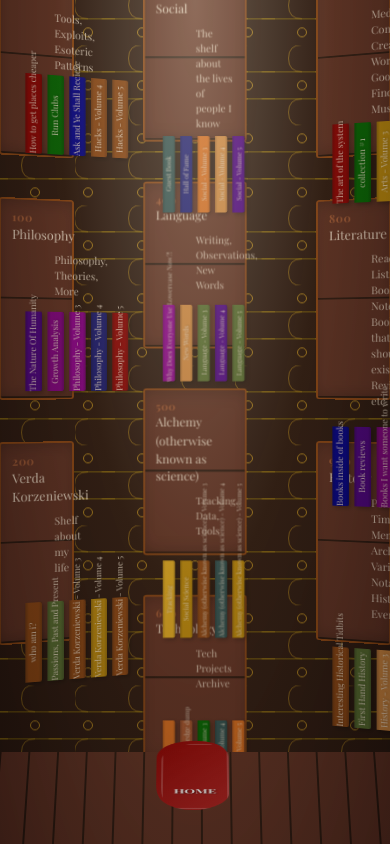
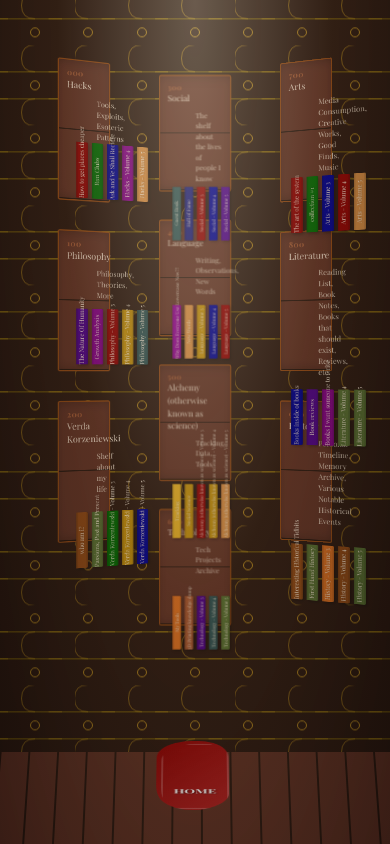
Before and after one commit to verdakode/library2.0, a Next.js app: page /library-room in a window 390 px wide. Built offline with nearby package versions, Linux system fonts and the light colour scheme; a web font is replaced by a local one.

Commit message:
zoom out on mobile

```diff
--- a/src/app/library-room/page.tsx
+++ b/src/app/library-room/page.tsx
@@ -1,6 +1,6 @@
 "use client";
 
-import React, { useState, useEffect } from "react";
+import React, { useState, useEffect, useRef } from "react";
 import { useRouter } from "next/navigation";
 import { SHELF_BOOKS, getRandomBookColor } from '@/data/books';
 
@@ -240,8 +240,14 @@ export default function LibraryRoom() {
   const [isMobile, setIsMobile] = React.useState(false);
   const [roomRotation, setRoomRotation] = useState({ x: 0, y: 0 });
   const [isGyroAvailable, setIsGyroAvailable] = useState(false);
+  const [zoom, setZoom] = useState(1);
+  const [initialTouchDistance, setInitialTouchDistance] = useState(0);
+  const roomRef = useRef<HTMLDivElement>(null);
 
   useEffect(() => {
+    // Set initial zoom for mobile
+    setZoom(isMobile ? 0.7 : 1);
+
     // Check if device orientation is available
     if (typeof window !== 'undefined' && window.DeviceOrientationEvent) {
       // Request permission for iOS devices
@@ -264,6 +270,7 @@ export default function LibraryRoom() {
     setIsMobile(window.innerWidth <= 768);
     const handleResize = () => {
       setIsMobile(window.innerWidth <= 768);
+      setZoom(window.innerWidth <= 768 ? 0.7 : 1);
     };
 
     window.addEventListener('resize', handleResize);
@@ -287,8 +294,55 @@ export default function LibraryRoom() {
     });
   };
 
+  // Handle touch events for pinch zoom
+  const handleTouchStart = (e: React.TouchEvent) => {
+    if (e.touches.length === 2) {
+      const distance = Math.hypot(
+        e.touches[0].clientX - e.touches[1].clientX,
+        e.touches[0].clientY - e.touches[1].clientY
+      );
+      setInitialTouchDistance(distance);
+    }
+  };
+
+  const handleTouchMove = (e: React.TouchEvent) => {
+    if (e.touches.length === 2) {
+      const distance = Math.hypot(
+        e.touches[0].clientX - e.touches[1].clientX,
+        e.touches[0].clientY - e.touches[1].clientY
+      );
+
+      if (initialTouchDistance > 0) {
+        const delta = distance - initialTouchDistance;
+        const newZoom = Math.max(0.5, Math.min(1.5, zoom + (delta * 0.005)));
+        setZoom(newZoom);
+      }
+      setInitialTouchDistance(distance);
+    }
+  };
+
+  const handleTouchEnd = () => {
+    setInitialTouchDistance(0);
+  };
+
+  const handleWheel = (e: React.WheelEvent) => {
+    if (e.ctrlKey || e.metaKey) {
+      e.preventDefault();
+      const newZoom = Math.max(0.5, Math.min(1.5, zoom - (e.deltaY * 0.001)));
+      setZoom(newZoom);
+    }
+  };
+
   return (
-    <div className="library-room" style={{ touchAction: 'none', pointerEvents: 'none' }}>
+    <div
+      className="library-room"
+      style={{ touchAction: 'none', pointerEvents: 'none' }}
+      onTouchStart={handleTouchStart}
+      onTouchMove={handleTouchMove}
+      onTouchEnd={handleTouchEnd}
+      onWheel={handleWheel}
+      ref={roomRef}
+    >
       {/* Back button */}
       <button
         onClick={() => router.push('/entrance')}
@@ -299,6 +353,28 @@ export default function LibraryRoom() {
       >
         ← Back to Entrance
       </button>
+
+      {/* Zoom controls for mobile */}
+      {isMobile && (
+        <div className="fixed bottom-4 right-4 flex gap-2 z-[2000]" style={{ pointerEvents: 'auto' }}>
+          <button
+            onClick={() => setZoom(Math.min(1.5, zoom + 0.1))}
+            className="w-12 h-12 bg-[#2B1810] text-[#F5E6D3] rounded-full
+                      hover:bg-[#5E3023] transition-colors shadow-lg
+                      flex items-center justify-center text-xl"
+          >
+            +
+          </button>
+          <button
+            onClick={() => setZoom(Math.max(0.5, zoom - 0.1))}
+            className="w-12 h-12 bg-[#2B1810] text-[#F5E6D3] rounded-full
+                      hover:bg-[#5E3023] transition-colors shadow-lg
+                      flex items-center justify-center text-xl"
+          >
+            -
+          </button>
+        </div>
+      )}
 
       {/* Room lighting effect */}
       <div className="room-lighting" />
@@ -418,7 +494,10 @@ export default function LibraryRoom() {
           position: 'relative',
           transformStyle: 'preserve-3d',
           pointerEvents: 'none',
-          transform: `translateY(${isMobile ? '-15%' : '-5%'}) rotateX(${roomRotation.x}deg) rotateY(${roomRotation.y}deg)`
+          transform: `translateY(${isMobile ? '-15%' : '-5%'})
+                     scale(${zoom})
+                     rotateX(${roomRotation.x}deg)
+                     rotateY(${roomRotation.y}deg)`
         }}>
           {/* Left Wall */}
           <div className="bookshelf-wall left space-y-12" style={{
```
